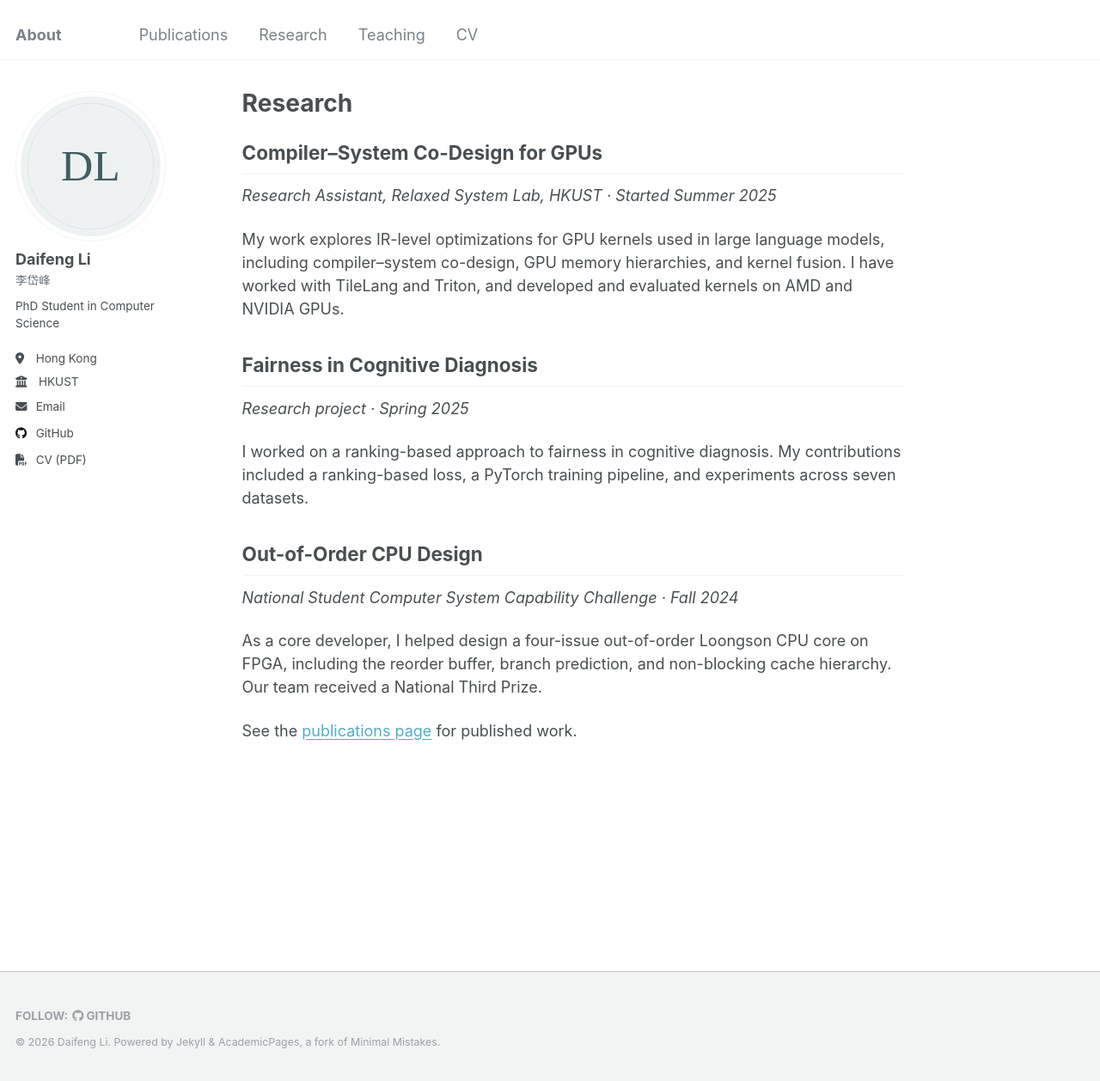
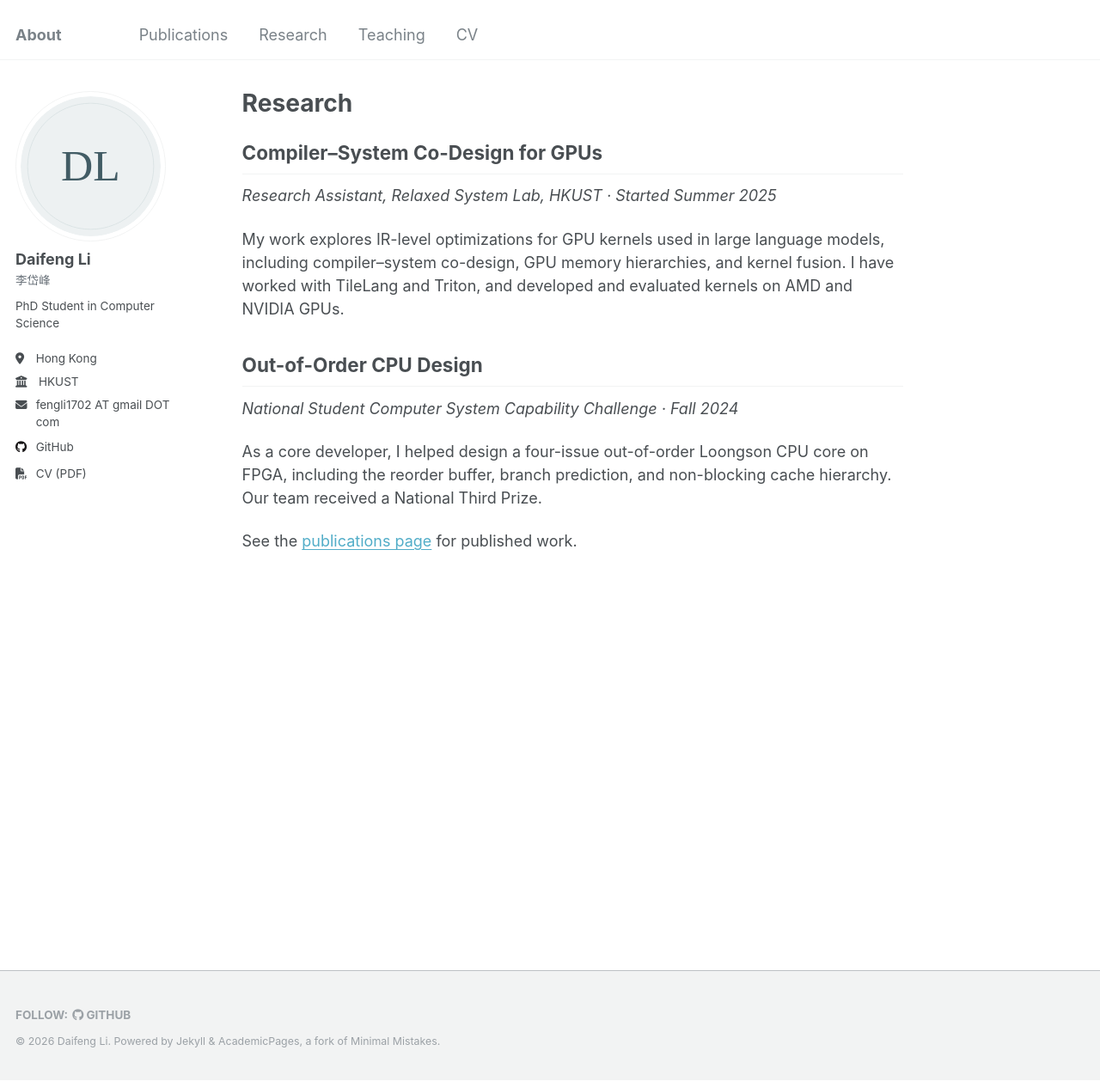
Before and after one commit to fengli1702/fengli1702.github.io, a Jekyll site: the page built from _pages/research.md, in a window 1280 px wide and 1258 px high. Shown: the whole window at 86% size. Built offline with Jekyll 4.4.1, drawn with Linux system fonts in a browser that asks for light colours.

Commit message:
Remove cognitive diagnosis project and obfuscate public email

```diff
--- a/_config.yml
+++ b/_config.yml
@@ -14,7 +14,7 @@ author:
   bio: "PhD Student in Computer Science"
   location: Hong Kong
   employer: HKUST
-  email: fengli1702@gmail.com
+  email_display: "fengli1702 AT gmail DOT com"
   github: fengli1702
   # Add your verified profile URL here when available.
   googlescholar:
--- a/_includes/author-profile.html
+++ b/_includes/author-profile.html
@@ -14,7 +14,7 @@
     <ul class="author__urls social-icons">
       <li class="author__desktop"><i class="fa-solid fa-location-dot icon-pad-right" aria-hidden="true"></i>{{ author.location }}</li>
       <li class="author__desktop"><i class="fa-solid fa-building-columns icon-pad-right" aria-hidden="true"></i>{{ author.employer }}</li>
-      <li><a href="mailto:{{ author.email }}"><i class="fas fa-fw fa-envelope icon-pad-right" aria-hidden="true"></i>Email</a></li>
+      <li class="author__email"><i class="fas fa-fw fa-envelope icon-pad-right" aria-hidden="true"></i><span>{{ author.email_display }}</span></li>
       <li><a href="https://github.com/{{ author.github }}"><i class="fab fa-fw fa-github icon-pad-right" aria-hidden="true"></i>GitHub</a></li>
       {% if author.googlescholar %}<li><a href="{{ author.googlescholar }}">Google Scholar</a></li>{% endif %}
       <li><a href="{{ base_path }}/files/Daifeng_Li_CV.pdf"><i class="fas fa-fw fa-file-pdf icon-pad-right" aria-hidden="true"></i>CV (PDF)</a></li>
--- a/_pages/research.md
+++ b/_pages/research.md
@@ -9,12 +9,6 @@ permalink: /research/
 
 My work explores IR-level optimizations for GPU kernels used in large language models, including compiler–system co-design, GPU memory hierarchies, and kernel fusion. I have worked with TileLang and Triton, and developed and evaluated kernels on AMD and NVIDIA GPUs.
 
-## Fairness in Cognitive Diagnosis
-
-*Research project · Spring 2025*
-
-I worked on a ranking-based approach to fairness in cognitive diagnosis. My contributions included a ranking-based loss, a PyTorch training pipeline, and experiments across seven datasets.
-
 ## Out-of-Order CPU Design
 
 *National Student Computer System Capability Challenge · Fall 2024*
--- a/assets/css/custom.css
+++ b/assets/css/custom.css
@@ -1,6 +1,9 @@
 /* Small additions to the AcademicPages layout. */
 .author__chinese { margin: 0.25em 0 0.65em; color: #687078; }
 .author__avatar img { aspect-ratio: 1; object-fit: cover; }
+.author__urls .author__email { display: flex; align-items: baseline; white-space: normal; }
+.author__email span { overflow-wrap: anywhere; }
+.author__email i { flex-shrink: 0; }
 .page__content a { text-underline-offset: 3px; }
 .page__content h2 { margin-top: 1.7em; }
 .page__content h2:first-child { margin-top: 0.7em; }
```
Also changed, not shown: README.md (+3 -1 lines), SOURCES.md (+4 -3 lines), _pages/cv.md (+0 -1 lines), 1 other file.
